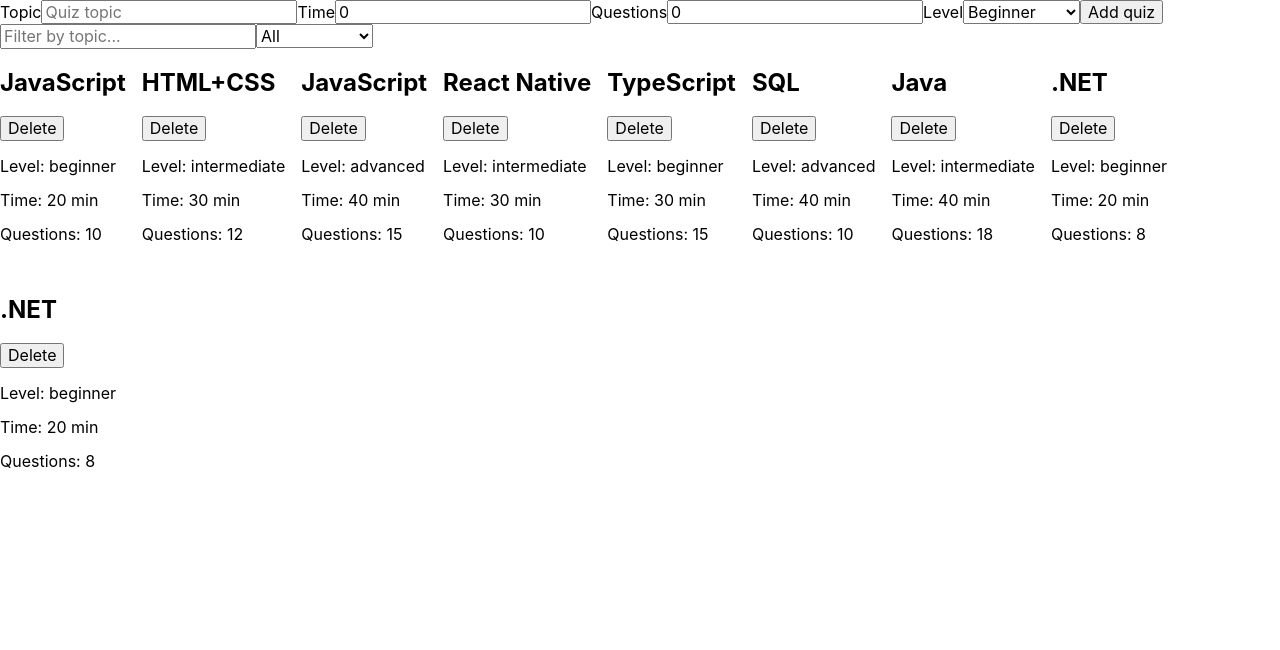
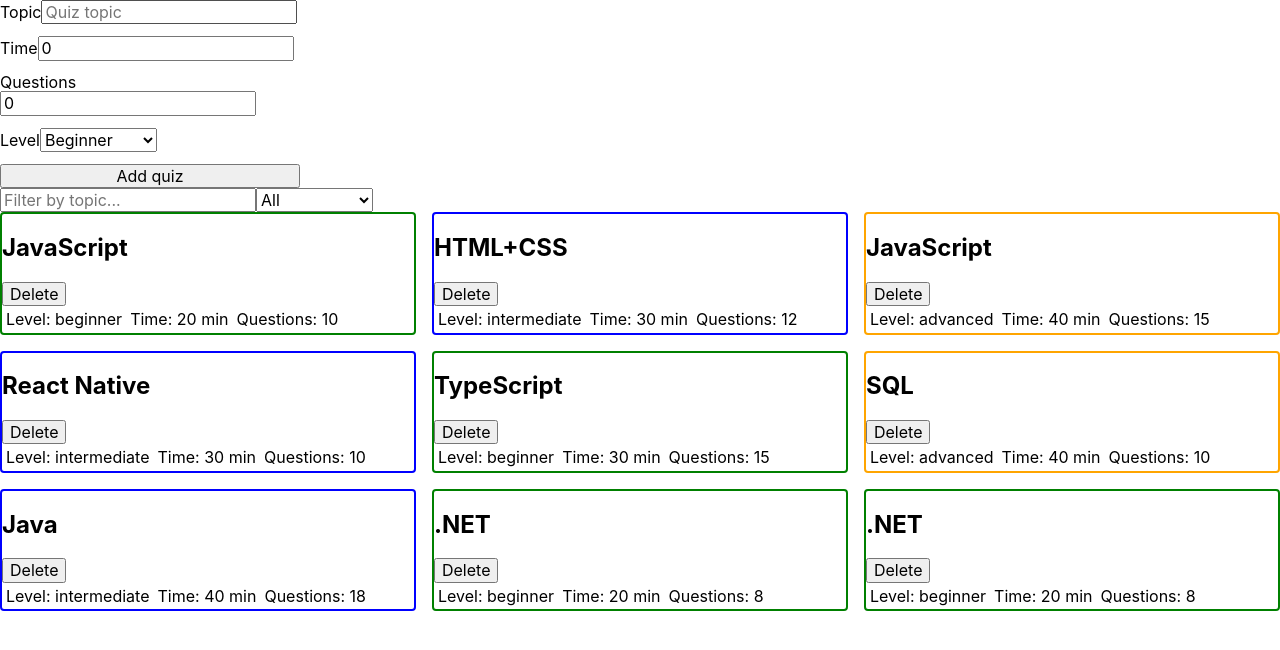
Before and after one commit to MykhailoTarasov/react-training, a React (Create React App) app: page / in a window 1280 px wide. Shown: the top 650 px of the page. Built offline with nearby package versions, Linux system fonts and the light colour scheme.

Commit message:
secon lesson done

```diff
--- a/package.json
+++ b/package.json
@@ -12,6 +12,7 @@
     "nanoid": "^5.0.4",
     "react": "^18.1.0",
     "react-dom": "^18.1.0",
+    "react-icons": "^4.12.0",
     "react-scripts": "5.0.1",
     "styled-components": "^6.1.1",
     "web-vitals": "^2.1.3",
--- /dev/null
+++ b/src/components/QuizCard/QuizCard.Styled.js
@@ -0,0 +1,29 @@
+import styled from 'styled-components';
+
+const getBorderColor = ({ theme, level }) => {
+  switch (level) {
+    case 'beginner':
+      return theme.colors.green;
+    case 'intermediate':
+      return theme.colors.blue;
+    case 'advanced':
+      return theme.colors.orange;
+    default:
+      return null;
+  }
+};
+
+export const Container = styled.div`
+  border: 2px solid ${getBorderColor};
+  border-radius: ${p => p.theme.radii.sm};
+`;
+
+export const InfoWrapper = styled.div`
+  display: flex;
+  gap: ${p => p.theme.spacing(2)};
+  padding: ${p => p.theme.spacing(1)};
+`;
+
+export const Info = styled.p`
+  margin: 0;
+`;
--- a/src/components/QuizCard/QuizCard.js
+++ b/src/components/QuizCard/QuizCard.js
@@ -1,19 +1,20 @@
 import React from 'react';
+import { Container, Info, InfoWrapper } from './QuizCard.Styled';
 
 const QuizCard = ({
   quiz: { id, topic, level, time, questions },
   onDelete,
 }) => {
   return (
-    <div>
+    <Container level={level}>
       <h2>{topic}</h2>
       <button onClick={() => onDelete(id)}>Delete</button>
-      <div>
-        <p>Level: {level}</p>
-        <p>Time: {time} min</p>
-        <p>Questions: {questions}</p>
-      </div>
-    </div>
+      <InfoWrapper>
+        <Info>Level: {level}</Info>
+        <Info>Time: {time} min</Info>
+        <Info>Questions: {questions}</Info>
+      </InfoWrapper>
+    </Container>
   );
 };
 
--- /dev/null
+++ b/src/components/QuizForm/QuizForm.Styled.js
@@ -0,0 +1,9 @@
+import styled from 'styled-components';
+import { Form } from 'formik';
+
+export const StyledForm = styled(Form)`
+  display: flex;
+  flex-direction: column;
+  gap: ${p => p.theme.spacing(3)};
+  max-width: 300px;
+`;
--- a/src/components/QuizForm/QuizForm.js
+++ b/src/components/QuizForm/QuizForm.js
@@ -1,5 +1,6 @@
-import { Formik, Form, Field, ErrorMessage } from 'formik';
+import { Formik, Field, ErrorMessage } from 'formik';
 import * as Yup from 'yup';
+import { StyledForm } from './QuizForm.Styled';
 
 const QuizSchema = Yup.object().shape({
   topic: Yup.string().min(3, 'Too Short!').required('This field is required'),
@@ -31,7 +32,7 @@
           actions.resetForm();
         }}
       >
-        <Form>
+        <StyledForm>
           <label>
             Topic
             <Field name="topic" placeholder="Quiz topic" />
@@ -61,7 +62,7 @@
           </label>
 
           <button type="submit">Add quiz</button>
-        </Form>
+        </StyledForm>
       </Formik>
     </div>
   );
--- a/src/components/QuizList/QuizList.Styled.js
+++ b/src/components/QuizList/QuizList.Styled.js
@@ -10,5 +10,6 @@
 `
 
 export const ListItem = styled.li`
+flex-basis: calc((100% - 32px) / 3);
 
 `
--- a/src/index.js
+++ b/src/index.js
@@ -4,12 +4,28 @@
 import { ThemeProvider } from 'styled-components';
 import { GlobalStyle } from 'components/GlobalStyle.js';
 
-const root = ReactDOM.createRoot(document.getElementById('root'));
-root.render(
+const theme = {
+  colors: {
+    white: '#fff',
+    black: '#212121',
+    green: 'green',
+    blue: 'blue',
+    orange: 'orange',
+    error: 'red',
+  },
+  radii: {
+    sm: '4px',
+    md: '8px',
+    lg: '12px',
+  },
+  spacing: value => `${value * 4}px`,
+};
+
+ReactDOM.createRoot(document.getElementById('root')).render(
   <React.StrictMode>
-    <ThemeProvider theme={{}}>
+    <ThemeProvider theme={theme}>
       <App />
-      <GlobalStyle/>
+      <GlobalStyle />
     </ThemeProvider>
   </React.StrictMode>
 );
```
Also changed, not shown: 1 other file (tests, documents, lock files or other folders).
